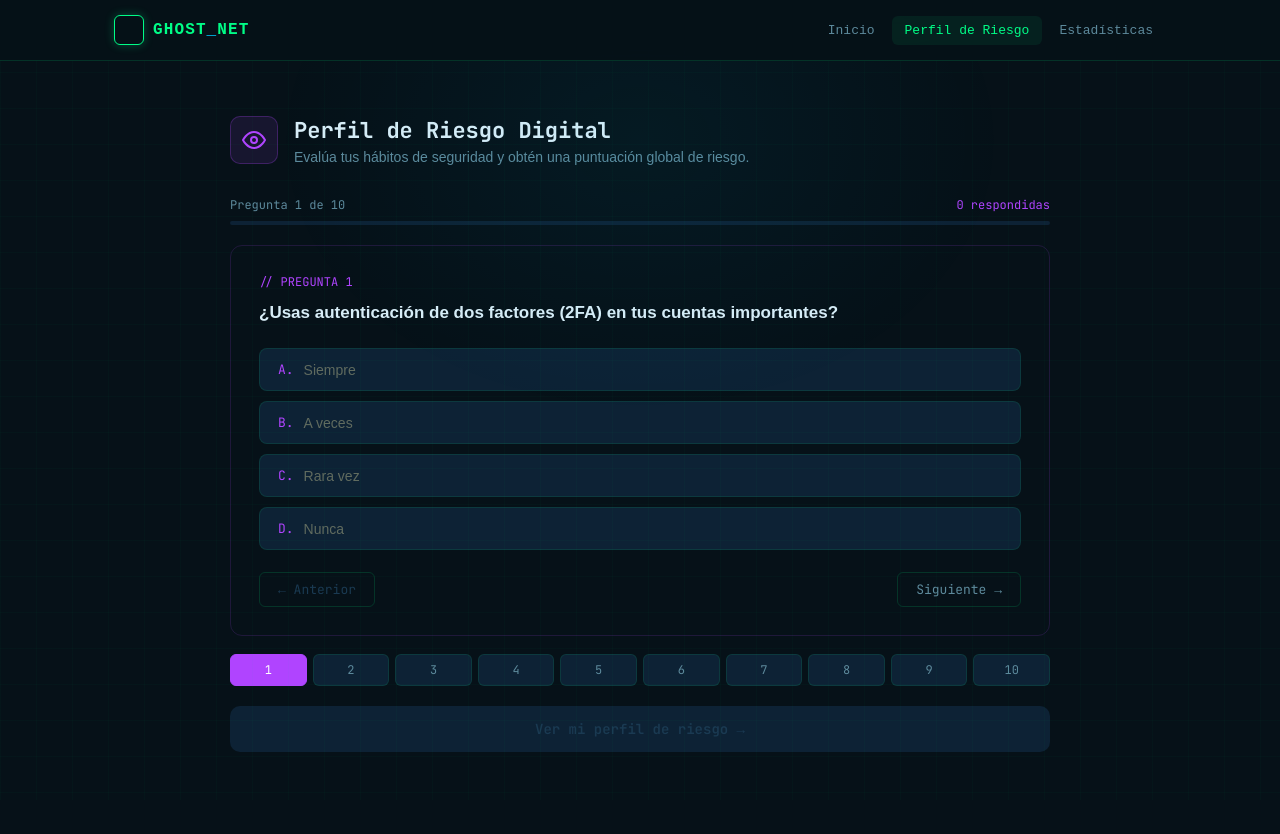
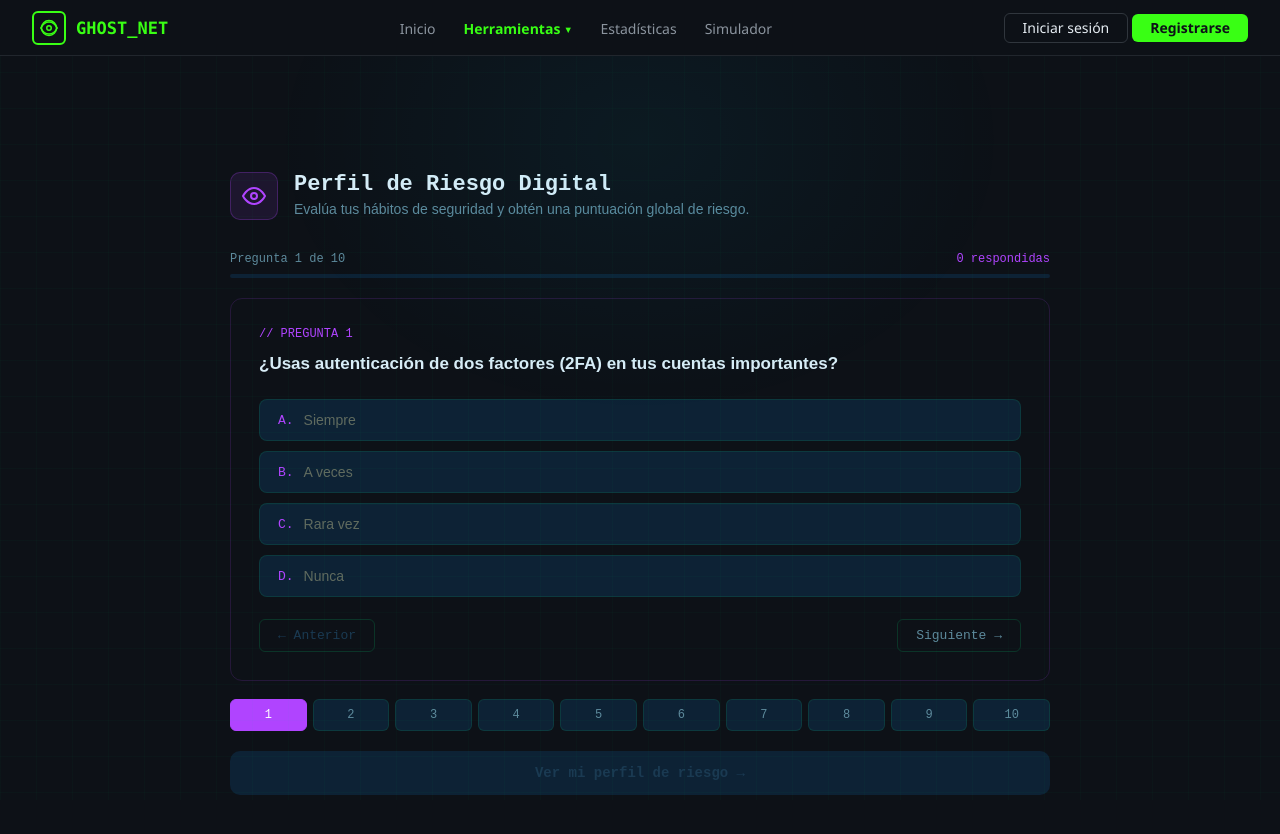
Before and after one commit to Jorge0Acosta/Ghost-Net, a plain HTML site: page FRONTEND/PerfildeRiesgo.html in a window 1280 px wide. Drawn offline with Linux system fonts and the light colour scheme.

Commit message:
Arreglo del navegador

```diff
--- a/FRONTEND/PerfilRiesgo.css
+++ b/FRONTEND/PerfilRiesgo.css
@@ -1,5 +1,222 @@
 /* ===== PERFIL DE RIESGO DIGITAL ===== */
 @import url('./Compartido.css');
+
+@import url('./Compartido.css');
+
+*, *::before, *::after {
+  box-sizing: border-box;
+  margin: 0;
+  padding: 0;
+}
+
+:root {
+  --bg:         #0d1117;
+  --bg-card:    #161b22;
+  --bg-opt:     #1c2330;
+  --border:     #21262d;
+  --border-opt: #2d333b;
+  --green:      #39ff14;
+  --purple:     #a855f7;
+  --purple-lt:  #c084fc;
+  --text:       #e6edf3;
+  --muted:      #8b949e;
+}
+
+html, body {
+  min-height: 100vh;
+  background: var(--bg);
+  color: var(--text);
+  font-family: 'Segoe UI', Consolas, monospace, sans-serif;
+  font-size: 15px;
+}
+
+/* ── NAVBAR ── */
+.navbar {
+  display: flex;
+  align-items: center;
+  justify-content: space-between;
+  padding: 0 32px;
+  height: 56px;
+  background: var(--bg);
+  border-bottom: 1px solid var(--border);
+  position: sticky;
+  top: 0;
+  z-index: 100;
+  overflow: visible;
+}
+
+.navbar-brand {
+  display: flex;
+  align-items: center;
+  gap: 10px;
+}
+
+.brand-icon {
+  width: 34px;
+  height: 34px;
+  border: 2px solid var(--green);
+  border-radius: 6px;
+  display: flex;
+  align-items: center;
+  justify-content: center;
+}
+
+.brand-name {
+  font-size: 17px;
+  font-weight: 700;
+  color: var(--green);
+  font-family: Consolas, monospace;
+}
+
+/* ── NAV LINKS CON DROPDOWN ── */
+.navbar-links {
+  display: flex;
+  list-style: none;
+  gap: 28px;
+  align-items: center;
+}
+
+.navbar-links li {
+  position: relative;
+}
+
+.navbar-links a {
+  color: var(--muted);
+  text-decoration: none;
+  font-size: 14px;
+  transition: color 0.2s;
+}
+
+.navbar-links a:hover {
+  color: var(--text);
+}
+
+.navbar-links a.active-link {
+  color: var(--green);
+  font-weight: 600;
+}
+
+.navbar-actions {
+  display: flex;
+  gap: 10px;
+}
+
+.btn-login {
+  background: transparent;
+  border: 1px solid #30363d;
+  color: var(--text);
+  padding: 7px 18px;
+  border-radius: 6px;
+  font-size: 14px;
+  cursor: pointer;
+  transition: border-color 0.2s;
+}
+
+.btn-login:hover {
+  border-color: var(--muted);
+}
+
+.btn-register {
+  background: var(--green);
+  border: none;
+  color: #0d1117;
+  padding: 7px 18px;
+  border-radius: 6px;
+  font-size: 14px;
+  font-weight: 700;
+  cursor: pointer;
+  transition: background 0.2s;
+}
+
+.btn-register:hover {
+  background: #2cd10e;
+}
+
+/* ── DROPDOWN MENU ── */
+.has-dropdown {
+  position: relative;
+}
+
+.has-dropdown .dropdown-menu {
+  display: none;
+  position: absolute;
+  top: 100%;
+  left: 0;
+  background: var(--bg-card);
+  border: 1px solid var(--border);
+  border-radius: 8px;
+  padding: 8px 0;
+  min-width: 180px;
+  box-shadow: 0 8px 24px rgba(0,0,0,0.4);
+  z-index: 1000;
+}
+
+.has-dropdown:hover .dropdown-menu {
+  display: block;
+}
+
+.has-dropdown .dropdown-menu li {
+  list-style: none;
+}
+
+.has-dropdown .dropdown-menu a {
+  display: block;
+  padding: 8px 20px;
+  color: var(--muted);
+  text-decoration: none;
+  font-size: 14px;
+  transition: background 0.15s, color 0.15s;
+}
+
+.has-dropdown .dropdown-menu a:hover {
+  background: var(--bg-opt);
+  color: var(--text);
+}
+
+.has-dropdown .dropdown-menu a.active {
+  color: var(--green);
+  background: var(--bg-opt);
+}
+
+/* ── MAIN ── */
+.main-content {
+  width: 100%;
+  max-width: 820px;
+  margin: 0 auto;
+  padding: 40px 24px 60px;
+}
+
+/* ── QUIZ HEADER ── */
+.quiz-header {
+  display: flex;
+  align-items: flex-start;
+  gap: 18px;
+  margin-bottom: 28px;
+}
+
+.quiz-icon {
+  width: 52px;
+  height: 52px;
+  flex-shrink: 0;
+  background: #1e1030;
+  border: 1px solid #3b1f6e;
+  border-radius: 10px;
+  display: flex;
+  align-items: center;
+  justify-content: center;
+}
+
+.quiz-title {
+  font-size: 24px;
+  font-weight: 700;
+  font-family: Consolas, monospace;
+  margin-bottom: 5px;
+}
+
+.quiz-subtitle {
+  font-size: 14px;
+  color: var(--muted);
+}
 
 /* ===== LAYOUT ===== */
 
--- a/FRONTEND/PerfildeRiesgo.html
+++ b/FRONTEND/PerfildeRiesgo.html
@@ -4,9 +4,6 @@
   <meta charset="UTF-8" />
   <meta name="viewport" content="width=device-width, initial-scale=1.0" />
   <title>Ghost Internet — Perfil de Riesgo</title>
-  <link rel="preconnect" href="https://fonts.googleapis.com" />
-  <link rel="preconnect" href="https://fonts.gstatic.com" crossorigin />
-  <link href="https://fonts.googleapis.com/css2?family=Inter:wght@400;500;600&family=JetBrains+Mono:wght@400;600;700;800&display=swap" rel="stylesheet" />
   <link rel="stylesheet" href="PerfilRiesgo.css" />
 </head>
 <body>
@@ -14,19 +11,52 @@
   <div class="fondo-grilla" aria-hidden="true"></div>
   <div class="fondo-brillo" aria-hidden="true"></div>
 
-  <nav class="barra-nav">
-    <div class="contenido-nav">
-      <a href="Inicio.html" class="logo">
-        <div class="logo__contenedor-icono">
-          <img src="../SVG/escudo.svg" alt="" class="logo__icono" aria-hidden="true" />
+
+  <!-- NAVBAR -->
+  <nav class="navbar">
+    <div class="navbar-brand">
+      <a href="index.html" style="display: flex; align-items: center; text-decoration: none; color: inherit; gap: 10px;">
+        <div class="brand-icon">
+          <svg width="18" height="18" viewBox="0 0 24 24" fill="none" stroke="#39ff14" stroke-width="2">
+            <circle cx="12" cy="12" r="10"/>
+            <path d="M1 12s4-8 11-8 11 8 11 8-4 8-11 8-11-8-11-8z"/>
+            <circle cx="12" cy="12" r="3"/>
+          </svg>
         </div>
-        <span class="logo__texto">GHOST<span class="logo__guion">_</span>NET</span>
+        <span class="brand-name">GHOST_NET</span>
       </a>
-      <ul class="enlaces-nav">
-        <li class="enlaces-nav__elemento"><a href="Inicio.html">Inicio</a></li>
-        <li class="enlaces-nav__elemento enlaces-nav__elemento--activo"><a href="#">Perfil de Riesgo</a></li>
-        <li class="enlaces-nav__elemento"><a href="Estadisticas.html">Estadísticas</a></li>
-      </ul>
+      <button class="menu-hamburguesa" id="menu-hamburguesa">
+    ☰
+    </button>
+    </div>
+    <ul class="navbar-links">
+      <li><a href="index.html">Inicio</a></li>
+      <li class="has-dropdown">
+        <a href="#" class="active-link">Herramientas ▾</a>
+        <ul class="dropdown-menu">
+          <li><a href="EvaluacionContraseña.html">Contraseñas</a></li>
+          <li><a href="VerificarCorreo.html">Correos</a></li>
+          <li><a href="PerfildeRiesgo.html" class="active">Perfil de Riesgo</a></li>
+          <li><a href="Correo.html">Filtraciones</a></li>
+        </ul>
+      </li>
+      <li><a href="Estadisticas.html">Estadísticas</a></li>
+      <li><a href="Simuladores.html">Simulador</a></li>
+    </ul>
+    <div class="navbar-actions">
+
+      <!-- Se muestra cuando NO hay sesión iniciada -->
+      <div id="auth-invitado" class="auth-estado">
+        <a href="Registrarse.html" class="btn-login" style="text-decoration: none; display: inline-block; line-height: 1;">Iniciar sesión</a>
+        <a href="Registrarse.html" class="btn-register" style="text-decoration: none; display: inline-block; line-height: 1;">Registrarse</a>
+      </div>
+
+      <!-- Se muestra cuando SÍ hay sesión iniciada -->
+      <div id="auth-usuario" class="auth-estado oculto">
+        <span class="auth-usuario__nombre" id="nombre-usuario">Usuario</span>
+        <button class="btn-login" type="button" id="btn-cerrar-sesion">Cerrar sesión</button>
+      </div>
+
     </div>
   </nav>
 
```
